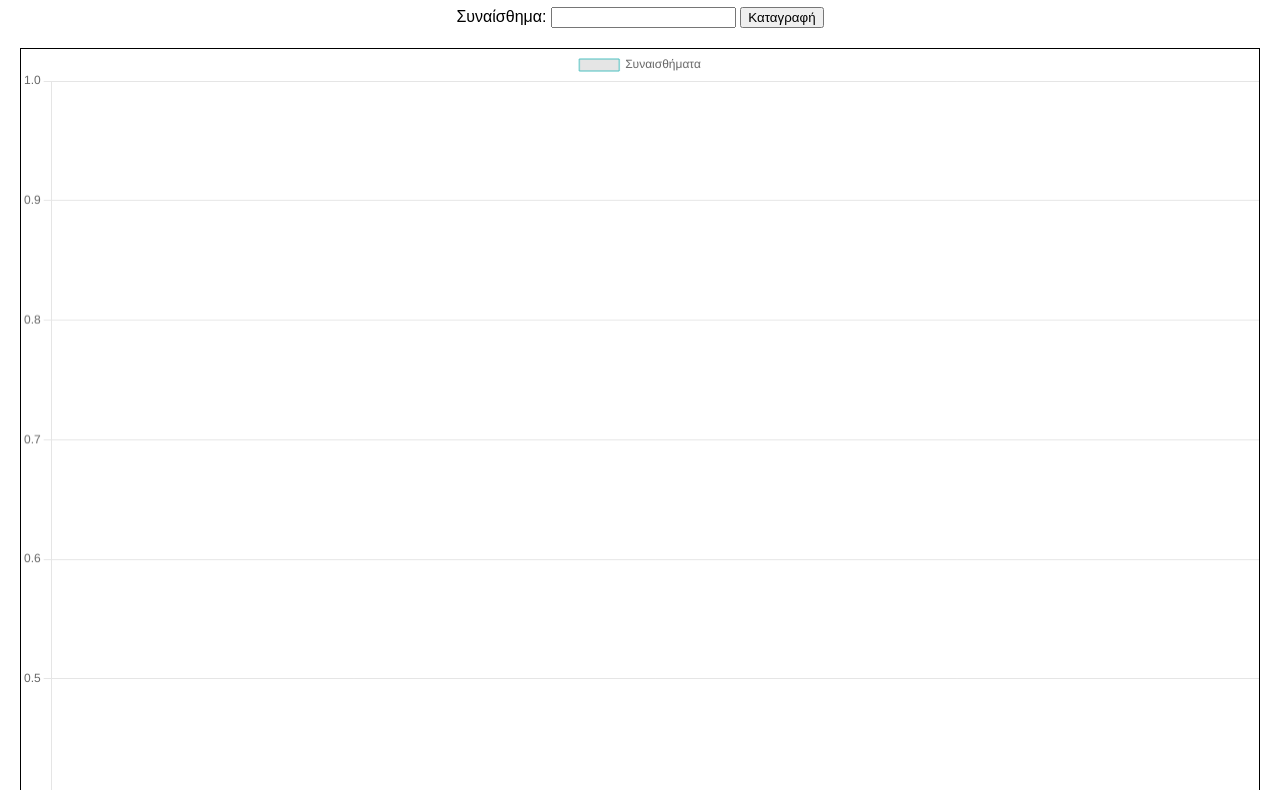
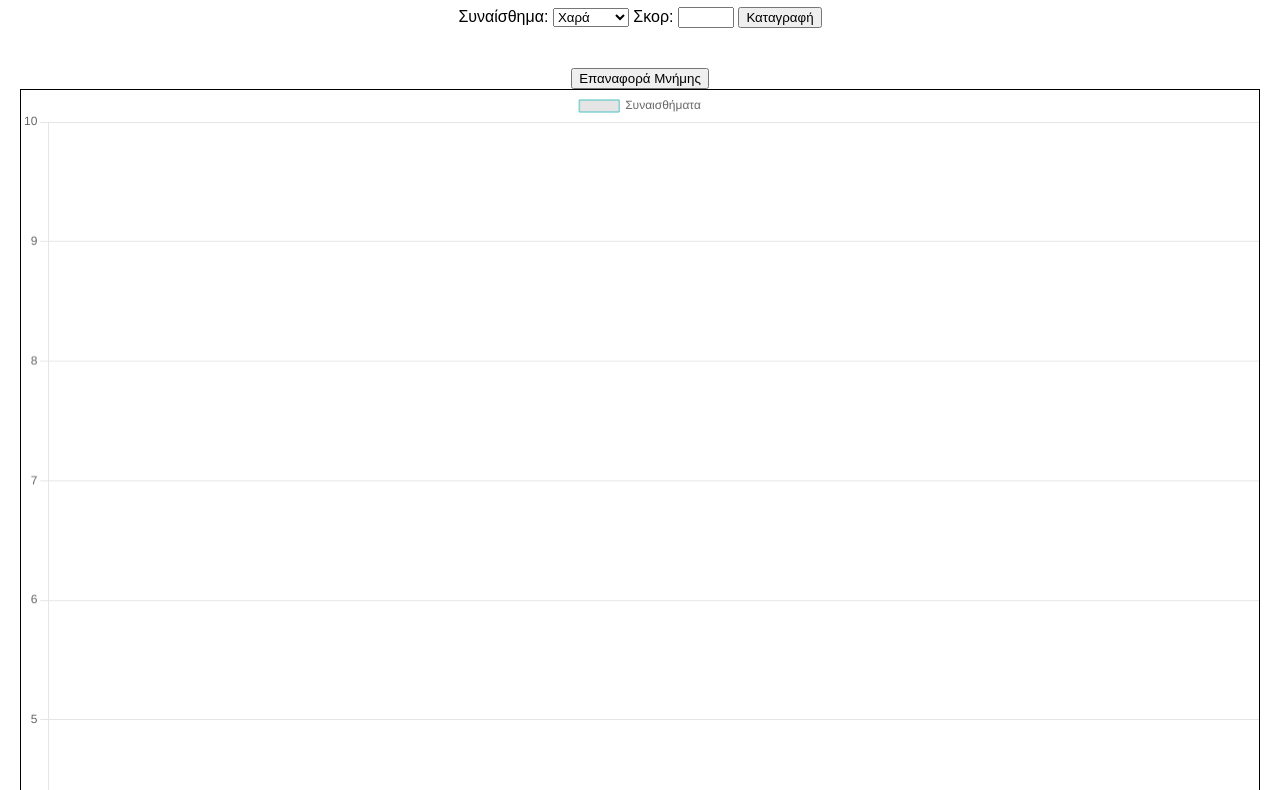
Before and after one commit to stekelos/Emotion, a plain HTML site: page index.html in a window 1280 px wide. Shown: the part 73-863 px from the top of the page. Drawn offline with nearby package versions, Linux system fonts and the light colour scheme.

Commit message:
Update index.html

```diff
--- a/index.html
+++ b/index.html
@@ -18,21 +18,37 @@
         canvas {
             border: 1px solid #000;
         }
+
+        #resetButton {
+            margin-top: 20px;
+        }
     </style>
 </head>
 <body>
     <h1>Καταγραφή Συναισθημάτων</h1>
     <form id="emotionForm">
         <label for="emotion">Συναίσθημα:</label>
-        <input type="text" id="emotion" name="emotion" required>
+        <select id="emotion" name="emotion" required>
+            <option value="Χαρά">Χαρά</option>
+            <option value="Λύπη">Λύπη</option>
+            <option value="Θυμός">Θυμός</option>
+            <option value="Φόβος">Φόβος</option>
+            <option value="Έκπληξη">Έκπληξη</option>
+            <option value="Αηδία">Αηδία</option>
+        </select>
+        <label for="score">Σκορ:</label>
+        <input type="number" id="score" name="score" min="1" max="10" required>
         <button type="submit">Καταγραφή</button>
     </form>
+    <button id="resetButton">Επαναφορά Μνήμης</button>
     <canvas id="emotionChart" width="400" height="400"></canvas>
     <script src="https://cdn.jsdelivr.net/npm/chart.js"></script>
     <script>
         document.addEventListener('DOMContentLoaded', () => {
             const form = document.getElementById('emotionForm');
             const emotionInput = document.getElementById('emotion');
+            const scoreInput = document.getElementById('score');
+            const resetButton = document.getElementById('resetButton');
             const ctx = document.getElementById('emotionChart').getContext('2d');
             let emotions = JSON.parse(localStorage.getItem('emotions')) || [];
             console.log('Initial emotions:', emotions);
@@ -40,17 +56,26 @@
             form.addEventListener('submit', (e) => {
                 e.preventDefault();
                 const emotion = emotionInput.value;
+                const score = scoreInput.value;
                 const timestamp = new Date().toLocaleTimeString();
-                emotions.push({ emotion, timestamp });
+                emotions.push({ emotion, score, timestamp });
                 localStorage.setItem('emotions', JSON.stringify(emotions));
-                console.log('Emotion added:', { emotion, timestamp });
+                console.log('Emotion added:', { emotion, score, timestamp });
                 emotionInput.value = '';
+                scoreInput.value = '';
                 updateChart();
+            });
+
+            resetButton.addEventListener('click', () => {
+                localStorage.removeItem('emotions');
+                emotions = [];
+                updateChart();
+                console.log('Memory reset');
             });
 
             function updateChart() {
                 const labels = emotions.map(e => e.timestamp);
-                const data = emotions.map(e => e.emotion);
+                const data = emotions.map(e => e.score);
                 console.log('Chart data:', { labels, data });
                 new Chart(ctx, {
                     type: 'line',
@@ -67,7 +92,8 @@
                     options: {
                         scales: {
                             y: {
-                                beginAtZero: true
+                                beginAtZero: true,
+                                max: 10
                             }
                         }
                     }
```
